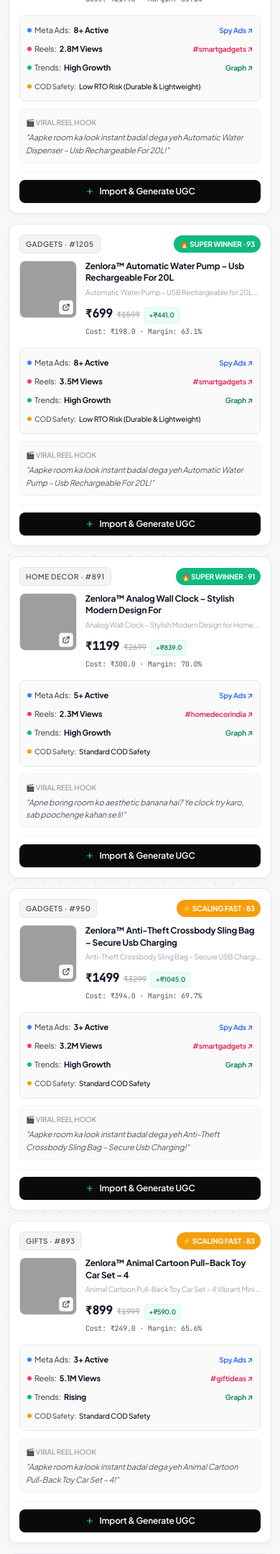
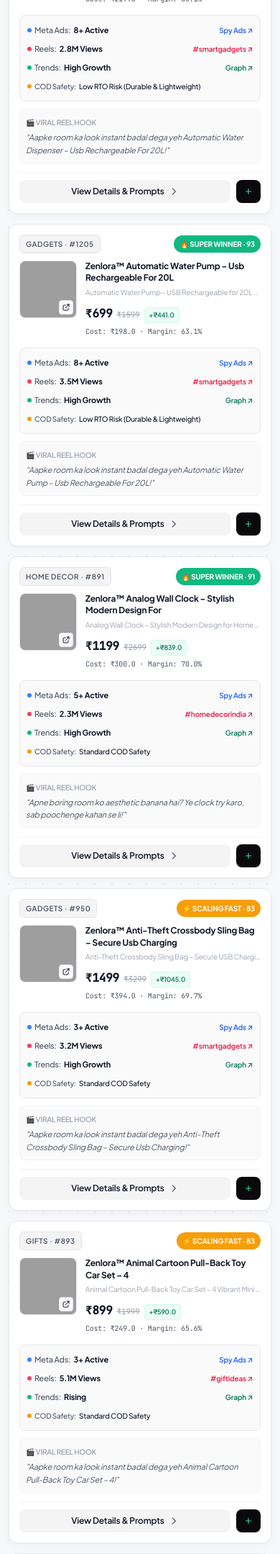
Before and after one commit to Vardannilesh2006/zenlora, a Flask app: page /radar in a window 390 px wide; the page is wider, and only the part inside the window is pictured. Shown: the part 464-2623 px from the top of that part at 72% size. Run offline with Flask 3, Linux system fonts and the light colour scheme; some libraries are stand-ins or nearby versions; grey boxes are pictures that could not be loaded.

Commit message:
feat(navigation): enable click-to-view details on radar cards, update CTA to View Details & Prompts, and make image/title direct links to DeoDap

```diff
--- a/pipeline/templates/radar.html
+++ b/pipeline/templates/radar.html
@@ -186,7 +186,11 @@
         {% if winners %}
         <div class="grid grid-cols-1 sm:grid-cols-2 lg:grid-cols-3 xl:grid-cols-4 gap-3.5" id="winnersGrid">
             {% for w in winners %}
-            <div class="zen-card rounded-xl p-3.5 flex flex-col justify-between group relative" id="card-{{ w.handle }}">
+            <div
+                class="zen-card rounded-xl p-3.5 flex flex-col justify-between group relative cursor-pointer hover:border-zinc-400 transition"
+                id="card-{{ w.handle }}"
+                onclick="window.location.href='/product/{{ w.handle }}'"
+            >
 
                 <div>
                     <!-- Top Status Bar: Niche Tag & Score Badge -->
@@ -201,21 +205,37 @@
 
                     <!-- Product Image & Title Info -->
                     <div class="flex items-start gap-3 mb-3">
-                        <div class="w-20 h-20 rounded-lg bg-zinc-100 border border-borderMain overflow-hidden flex-shrink-0 relative group/img">
+                        <!-- Thumbnail: Click to open DeoDap -->
+                        <a
+                            href="{{ w.deodap_url }}"
+                            target="_blank"
+                            rel="noopener noreferrer"
+                            onclick="event.stopPropagation()"
+                            title="Open DeoDap product page (new tab)"
+                            class="w-20 h-20 rounded-lg bg-zinc-100 border border-borderMain overflow-hidden flex-shrink-0 relative group/img hover:border-zinc-400 transition block"
+                        >
                             {% if w.image_url %}
                             <img src="{{ w.image_url }}" alt="{{ w.title }}" class="w-full h-full object-cover group-hover/img:scale-105 transition" loading="lazy">
                             {% else %}
                             <div class="w-full h-full flex items-center justify-center text-textMuted text-xs font-mono">Zenlora</div>
                             {% endif %}
-                            <a href="{{ w.deodap_url }}" target="_blank" title="View DeoDap Source" class="absolute bottom-1 right-1 w-5 h-5 rounded bg-white/95 text-textPrimary hover:bg-white flex items-center justify-center shadow-xs border border-zinc-200">
+                            <span class="absolute bottom-1 right-1 w-5 h-5 rounded bg-white/95 text-textPrimary flex items-center justify-center shadow-xs border border-zinc-200">
                                 <svg class="w-3 h-3" fill="none" stroke="currentColor" viewBox="0 0 24 24"><path stroke-linecap="round" stroke-linejoin="round" stroke-width="2" d="M10 6H6a2 2 0 00-2 2v10a2 2 0 002 2h10a2 2 0 002-2v-4M14 4h6m0 0v6m0-6L10 14"></path></svg>
-                            </a>
-                        </div>
+                            </span>
+                        </a>
 
                         <div class="flex-1 min-w-0">
-                            <h3 class="text-xs font-bold text-textPrimary leading-snug line-clamp-2 h-8 hover:text-black transition" title="{{ w.zenlora_title }}">
+                            <!-- Product Title: Click to open DeoDap -->
+                            <a
+                                href="{{ w.deodap_url }}"
+                                target="_blank"
+                                rel="noopener noreferrer"
+                                onclick="event.stopPropagation()"
+                                title="Open DeoDap product page (new tab)"
+                                class="text-xs font-bold text-textPrimary leading-snug line-clamp-2 h-8 hover:text-black hover:underline transition block"
+                            >
                                 {{ w.zenlora_title }}
-                            </h3>
+                            </a>
                             <p class="text-[10px] text-textMuted truncate mt-0.5" title="{{ w.title }}">
                                 {{ w.title }}
                             </p>
@@ -241,7 +261,7 @@
                                 <span class="w-1.5 h-1.5 rounded-full bg-blue-500 flex-shrink-0"></span>
                                 Meta Ads: <strong class="text-textPrimary">{{ w.meta_ads.active_ads }}+ Active</strong>
                             </span>
-                            <a href="{{ w.meta_ads.ad_library_url }}" target="_blank" class="text-blue-600 hover:text-blue-800 text-[10px] font-semibold hover:underline flex-shrink-0">
+                            <a href="{{ w.meta_ads.ad_library_url }}" target="_blank" onclick="event.stopPropagation()" class="text-blue-600 hover:text-blue-800 text-[10px] font-semibold hover:underline flex-shrink-0">
                                 Spy Ads ↗
                             </a>
                         </div>
@@ -252,7 +272,7 @@
                                 <span class="w-1.5 h-1.5 rounded-full bg-rose-500 flex-shrink-0"></span>
                                 Reels: <strong class="text-textPrimary">{{ w.social.views }} Views</strong>
                             </span>
-                            <a href="{{ w.social.instagram_url }}" target="_blank" class="text-rose-600 hover:text-rose-800 text-[10px] font-semibold hover:underline flex-shrink-0">
+                            <a href="{{ w.social.instagram_url }}" target="_blank" onclick="event.stopPropagation()" class="text-rose-600 hover:text-rose-800 text-[10px] font-semibold hover:underline flex-shrink-0">
                                 {{ w.social.primary_hashtag }} ↗
                             </a>
                         </div>
@@ -263,7 +283,7 @@
                                 <span class="w-1.5 h-1.5 rounded-full bg-emerald-500 flex-shrink-0"></span>
                                 Trends: <strong class="text-textPrimary">{{ w.trends.label }}</strong>
                             </span>
-                            <a href="{{ w.trends.trends_url }}" target="_blank" class="text-emerald-700 hover:text-emerald-900 text-[10px] font-semibold hover:underline flex-shrink-0">
+                            <a href="{{ w.trends.trends_url }}" target="_blank" onclick="event.stopPropagation()" class="text-emerald-700 hover:text-emerald-900 text-[10px] font-semibold hover:underline flex-shrink-0">
                                 Graph ↗
                             </a>
                         </div>
@@ -286,13 +306,22 @@
 
                 </div>
 
-                <!-- Card Bottom Action: 1-Click Import to Studio -->
-                <div class="pt-2.5 border-t border-borderSubtle">
-                    <button onclick="importWinner('{{ w.handle }}')" id="btn-import-{{ w.handle }}" class="w-full h-8 rounded-lg bg-brandBlack hover:bg-brandHover text-white text-xs font-semibold flex items-center justify-center gap-1.5 transition active:scale-95 shadow-sm">
+                <!-- Card Bottom Action: View Details & Prompts + Quick Studio Import -->
+                <div class="pt-2.5 border-t border-borderSubtle flex items-center gap-2">
+                    <div class="flex-1 h-8 rounded-lg bg-zinc-100 group-hover:bg-zinc-200 text-textPrimary text-xs font-semibold flex items-center justify-center gap-1.5 transition">
+                        <span>View Details & Prompts</span>
+                        <svg class="w-3.5 h-3.5 text-textSecondary group-hover:translate-x-0.5 transition" fill="none" stroke="currentColor" viewBox="0 0 24 24"><path stroke-linecap="round" stroke-linejoin="round" stroke-width="2" d="M9 5l7 7-7 7"></path></svg>
+                    </div>
+                    <button
+                        onclick="event.stopPropagation(); importWinner('{{ w.handle }}')"
+                        id="btn-import-{{ w.handle }}"
+                        title="Import to Studio Catalog"
+                        class="h-8 px-2.5 rounded-lg bg-brandBlack hover:bg-brandHover text-white text-xs font-semibold flex items-center gap-1 transition active:scale-95 shadow-sm flex-shrink-0"
+                    >
                         <svg class="w-3.5 h-3.5 text-emerald-400" fill="none" stroke="currentColor" viewBox="0 0 24 24">
                             <path stroke-linecap="round" stroke-linejoin="round" stroke-width="2" d="M12 6v6m0 0v6m0-6h6m-6 0H6"></path>
                         </svg>
-                        <span>Import & Generate UGC</span>
+                        <span class="hidden sm:inline text-[11px]">Save</span>
                     </button>
                 </div>
 
--- a/pipeline/web_app.py
+++ b/pipeline/web_app.py
@@ -91,8 +91,23 @@ def api_radar_import(handle):
 
 @app.route('/product/<handle>')
 def product_detail(handle):
+    # First search Studio DB
     products = ZenloraPipeline.load_db()
     product = next((p for p in products if p.get('handle') == handle), None)
+
+    # If not in Studio DB, search Winning Radar DB
+    if not product:
+        winners = get_winners()
+        winner = next((w for w in winners if w.get('handle') == handle), None)
+        if winner:
+            product = {
+                **winner,
+                "primary_image": winner.get("image_url", ""),
+                "primary_category": winner.get("niche", "Home Decor & Aesthetic Living"),
+                "content_bucket": winner.get("content_bucket", "Bucket C: Traffic & Sales Drivers (PAS)"),
+                "sku": winner.get("handle", ""),
+            }
+
     if not product:
         return "Product not found", 404
     return render_template('product_detail.html', p=product)
```
Also changed, not shown: pipeline/templates/index.html (+21 -7 lines).
